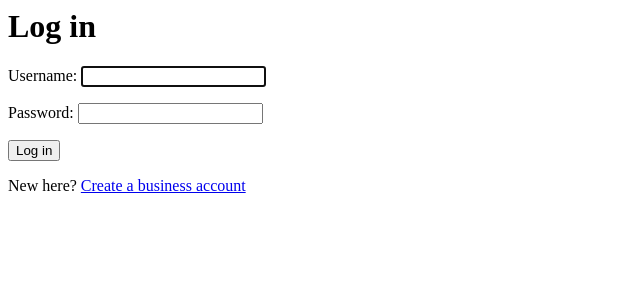
After one commit to Temi901/JejeDesk, a Django app: page /login/ in a window 1280 px wide. The commit adds this page. Shown: the top 300 px of the page, without its empty margins (0-640 px from the left). Run offline with Django 5.2, Linux system fonts and the light colour scheme.

Commit message:
Add login and logout

```diff
--- a/accounts/templates/accounts/dashboard.html
+++ b/accounts/templates/accounts/dashboard.html
@@ -1,2 +1,6 @@
 <h1>Welcome, {{ user.first_name }}</h1>
 <p>Business: {{ user.business.name }}</p>
+<form method="post" action="{% url 'logout' %}">
+  {% csrf_token %}
+  <button type="submit">Log out</button>
+</form>
--- /dev/null
+++ b/accounts/templates/accounts/login.html
@@ -0,0 +1,7 @@
+<h1>Log in</h1>
+<form method="post">
+  {% csrf_token %}
+  {{ form.as_p }}
+  <button type="submit">Log in</button>
+</form>
+<p>New here? <a href="{% url 'signup' %}">Create a business account</a></p>
--- a/accounts/urls.py
+++ b/accounts/urls.py
@@ -1,8 +1,11 @@
+from django.contrib.auth import views as auth_views
 from django.urls import path
 
 from . import views
 
 urlpatterns = [
     path("signup/", views.signup, name="signup"),
+    path("login/", auth_views.LoginView.as_view(template_name="accounts/login.html"), name="login"),
+    path("logout/", auth_views.LogoutView.as_view(), name="logout"),
     path("dashboard/", views.dashboard, name="dashboard"),
 ]
--- a/config/settings.py
+++ b/config/settings.py
@@ -133,3 +133,8 @@ MAILERS = {
         'BACKEND': 'django.core.mail.backends.console.EmailBackend',
     },
 }
+
+
+LOGIN_URL = "login"
+LOGIN_REDIRECT_URL = "dashboard"
+LOGOUT_REDIRECT_URL = "login"
```
